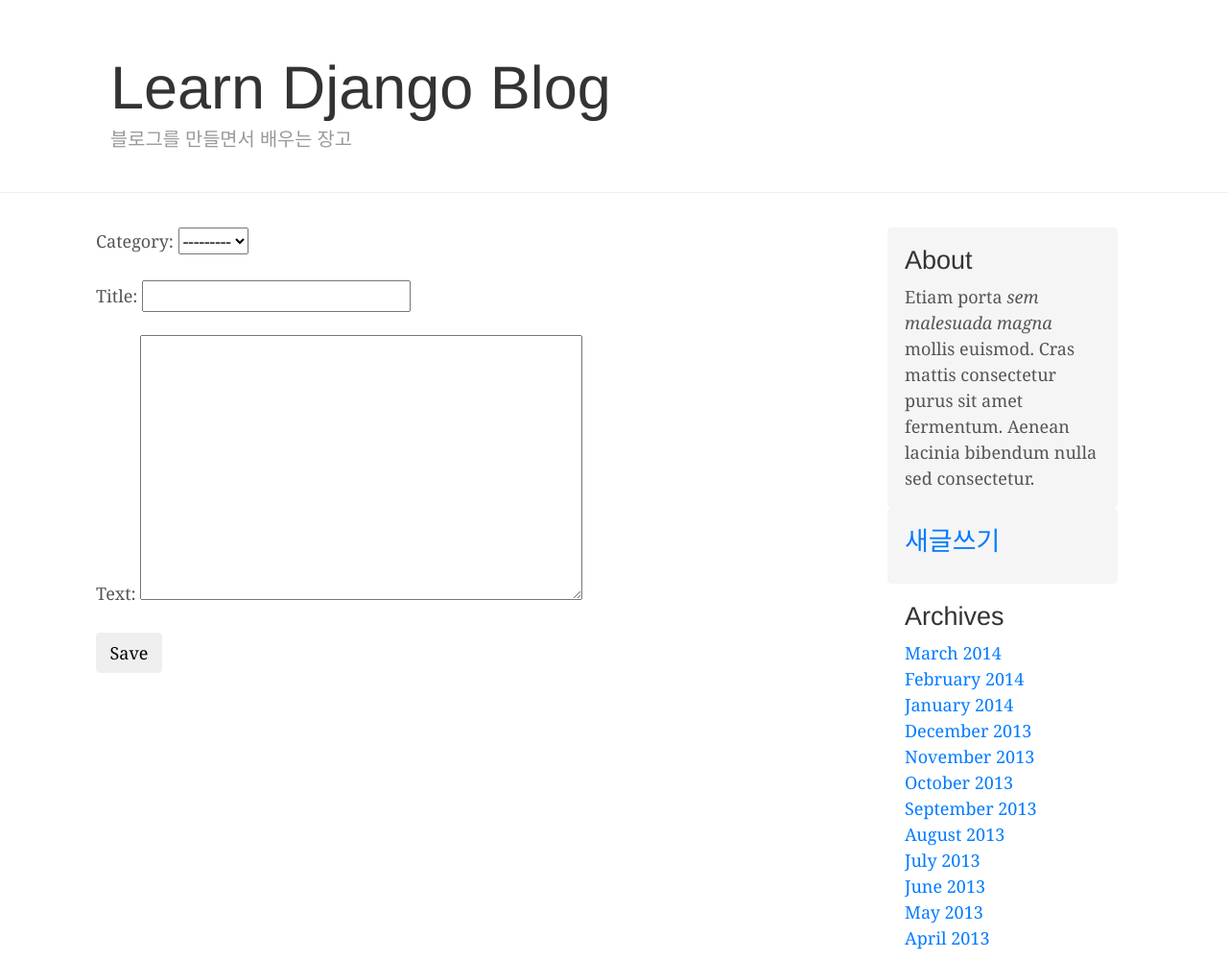
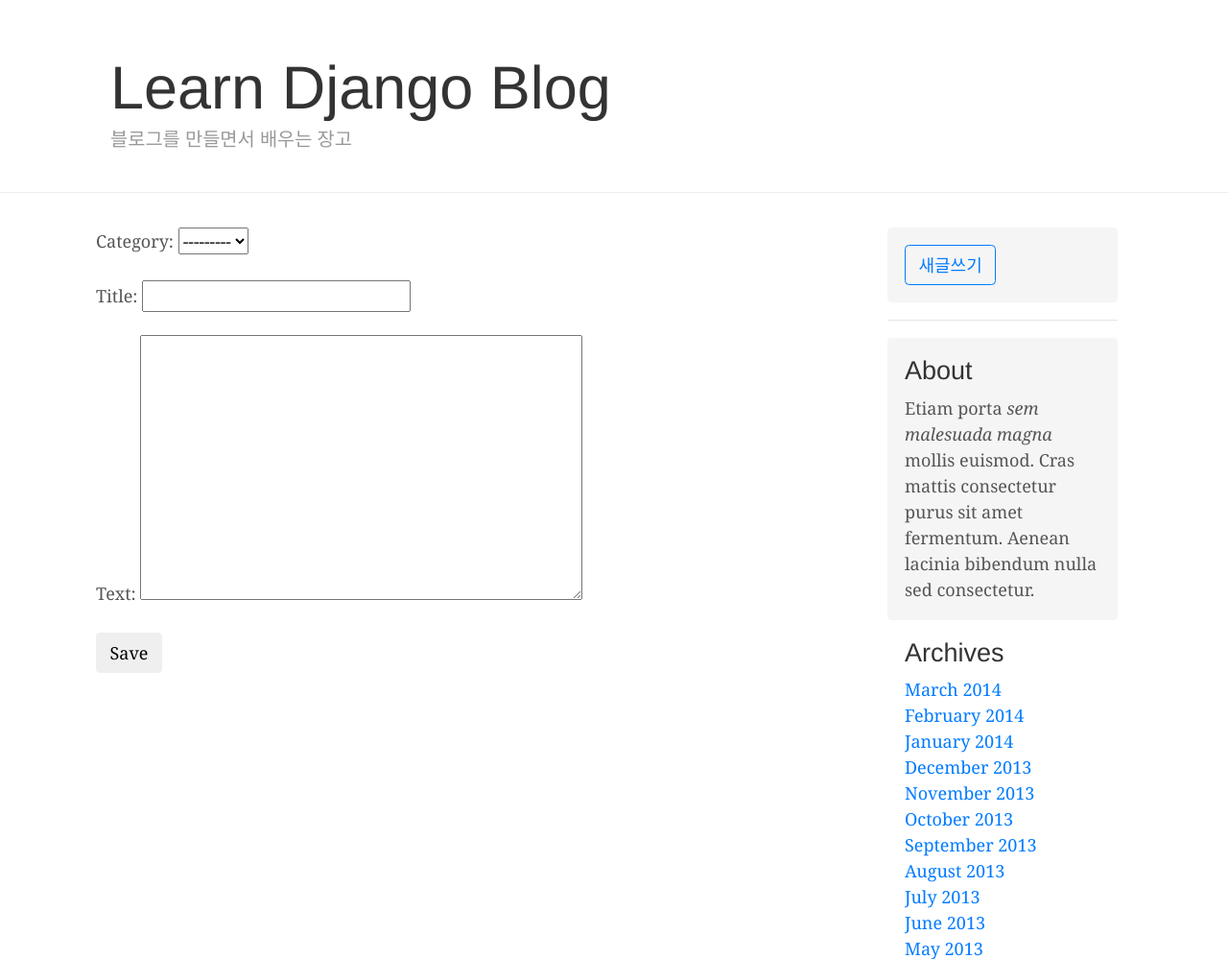
Before and after one commit to djangotutor/blog2, a Django app: page /posts/new/ in a window 1280 px wide. Shown: the part 63-1062 px from the top of the page at 96% size. Run offline with Django 3.2, Linux system fonts and the light colour scheme; the visitor is signed in with stand-in values (Sample User, id 1); data that the repository does not hold is empty; some libraries are stand-ins or nearby versions.

Commit message:
새글쓰기 링크 디자인 수정

```diff
--- a/blog/templates/blog/base.html
+++ b/blog/templates/blog/base.html
@@ -44,15 +44,16 @@
 				</div>
 
 				<aside class="col-sm-3 ml-sm-auto blog-sidebar">
+					{% if user.is_authenticated %}
+						<div class="sidebar-module sidebar-module-inset">
+							<a class="btn btn-outline-primary" href="{% url 'post_new' %}">새글쓰기</a>
+						</div>
+						<hr />
+					{% endif %}
 					<div class="sidebar-module sidebar-module-inset">
 						<h4>About</h4>
 						<p>Etiam porta <em>sem malesuada magna</em> mollis euismod. Cras mattis consectetur purus sit amet fermentum. Aenean lacinia bibendum nulla sed consectetur.</p>
 					</div>
-					{% if user.is_authenticated %}
-						<div class="sidebar-module sidebar-module-inset">
-							<h4><a href="{% url 'post_new' %}">새글쓰기</a></h4>
-						</div>
-					{% endif %}
 					<div class="sidebar-module">
 						<h4>Archives</h4>
 						<ol class="list-unstyled">
```
